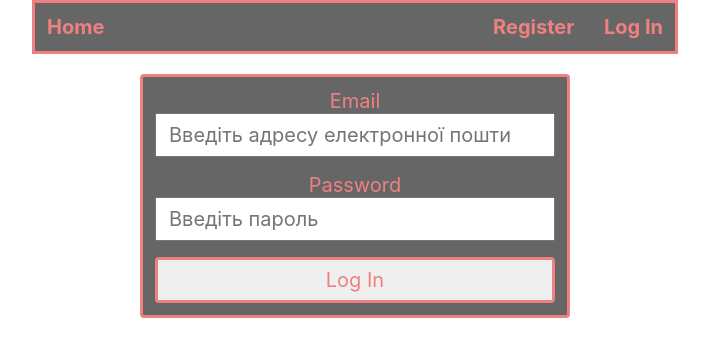
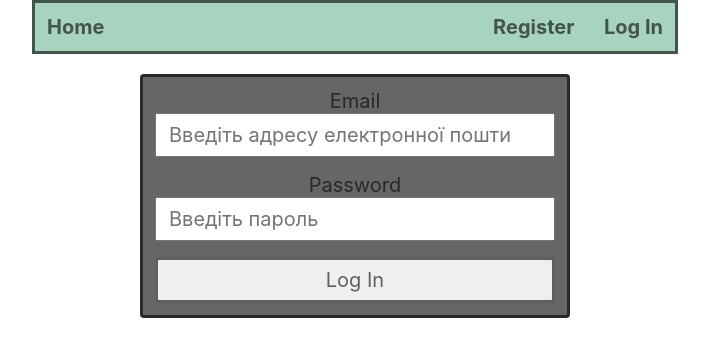
Before and after one commit to MiraDov290/goit-react-hw-08-phonebook, a React (Create React App) app: page /goit-react-hw-08-phonebook/login in a window 1280 px wide. Shown: the top 356 px of the page, without its empty margins (285-994 px from the left). Built offline with nearby package versions, Linux system fonts and the light colour scheme.

Commit message:
changers

```diff
--- a/src/components/App/App.jsx
+++ b/src/components/App/App.jsx
@@ -1,4 +1,4 @@
-import { useEffect } from "react";
+import { useEffect, lazy } from "react";
 import { useDispatch } from "react-redux";
 import { Layout } from 'components/Layout/Layout';
 import { PrivateRoute } from 'components/PrivateRoute';
@@ -6,20 +6,20 @@ import { RestrictedRoute } from 'components/RestrictedRoute';
 import { refreshUser } from 'redux/auth/operations';
 import { useAuth } from 'components/hooks/useAuth';
 
-import Home from 'components/pages/Home';
-import Register  from 'components/pages/Register';
-import Login from 'components/pages/Login';
-import Contacts from 'components/pages/Contacts';
+// import Home from 'components/pages/Home';
+// import Register  from 'components/pages/Register';
+// import Login from 'components/pages/Login';
+// import Contacts from 'components/pages/Contacts';
 
 
 import { Wrapper } from './App.styled';
 import { Route, Routes } from "react-router-dom";
 
 
-// const Home = lazy(() => import('pages/Home'));
-// const Register = lazy(() => import('pages/Register'));
-// const Login = lazy(() => import('pages/Login'));
-// const Contacts = lazy(() => import('pages/Contacts'));
+const Home = lazy(() => import('components/pages/Home'));
+const Register = lazy(() => import('components/pages/Register'));
+const Login = lazy(() => import('components/pages/Login'));
+const Contacts = lazy(() => import('components/pages/Contacts'));
 
 
 export const App = () => {
--- a/src/components/AppBar/AppBar.styled.jsx
+++ b/src/components/AppBar/AppBar.styled.jsx
@@ -5,7 +5,7 @@ export const Header = styled.header`
   justify-content: space-between;
   align-items: center;
   margin: 0 auto 20px auto;
-  border: 3px solid #f08080;
-  background-color: rgba(0, 0, 0, 0.6);
+  border: 3px solid rgba(0, 0, 0, 0.6);
+  background-color: rgba(0, 128, 70, 0.345);
   width: 640px;
 `;
--- a/src/components/AuthNav/Auth.styled.jsx
+++ b/src/components/AuthNav/Auth.styled.jsx
@@ -8,7 +8,7 @@ export const Link = styled(NavLink)`
   text-decoration: none;
   padding: 12px;
   font-weight: 700;
-  color: #f08080;
+  color: rgba(0, 0, 0, 0.6);
   font-size: 20px;
 
   &:hover {
--- a/src/components/LoginForm/LoginForm.styled.jsx
+++ b/src/components/LoginForm/LoginForm.styled.jsx
@@ -6,7 +6,7 @@ export const Form = styled.form`
   width: 400px;
   padding: 12px;
   background-color: rgba(0, 0, 0, 0.6);
-  border: 3px solid #f08080;
+  border: 3px solid rgba(0, 0, 0, 0.6);;
   border-radius: 4px;
   margin: 0 auto;
 `;
@@ -15,7 +15,7 @@ export const Label = styled.label`
   display: flex;
   flex-direction: column;
   margin-bottom: 16px;
-  color: #f08080;
+  color: rgba(0, 0, 0, 0.6);;
   font-size: 20px;
 `;
 
@@ -31,8 +31,8 @@ export const Button = styled.button`
   font: inherit;
   cursor: pointer;
   border-radius: 4px;
-  border: 3px solid #f08080;
-  color: #f08080;
+  border: 3px solid rgba(0, 0, 0, 0.6);;
+  color: rgba(0, 0, 0, 0.6);;
   font-size: 20px;
   display: flex;
   align-items: center;
--- a/src/components/Navigation/Navigation.styled.jsx
+++ b/src/components/Navigation/Navigation.styled.jsx
@@ -6,7 +6,7 @@ export const Link = styled(NavLink)`
   text-decoration: none;
   padding: 12px;
   font-weight: 700;
-  color: #f08080;
+  color: rgba(0, 0, 0, 0.6);
   font-size: 20px;
 
   &:hover {
--- a/src/components/RegisterForm/RegisterForm.styles.jsx
+++ b/src/components/RegisterForm/RegisterForm.styles.jsx
@@ -31,8 +31,8 @@ export const Button = styled.button`
   font: inherit;
   cursor: pointer;
   border-radius: 4px;
-  border: 3px solid #f08080;
-  color: #f08080;
+  border: 3px solid rgba(0, 0, 0, 0.6);
+  color: rgba(0, 0, 0, 0.6);
   font-size: 20px;
   display: flex;
   align-items: center;
--- a/src/components/UserMenu/UserMenu.styled.jsx
+++ b/src/components/UserMenu/UserMenu.styled.jsx
@@ -8,7 +8,7 @@ export const Wrapper = styled.div`
 
 export const Text = styled.p`
   font-weight: 700;
-  color: #f08080;
+  color:rgba(0, 0, 0, 0.6);
   font-size: 20px;
 `;
 
@@ -17,8 +17,8 @@ export const Button = styled.button`
   font: inherit;
   cursor: pointer;
   border-radius: 4px 8px;
-  border: 3px solid #f08080;
-  color: #f08080;
+  border: 3px solid rgba(0, 0, 0, 0.6);
+  color: rgba(0, 0, 0, 0.6);
   font-size: 20px;
   display: flex;
   align-items: center;
--- a/src/components/pages/Home.styled.jsx
+++ b/src/components/pages/Home.styled.jsx
@@ -11,5 +11,5 @@ export const Title = styled.h1`
   font-weight: 900;
   font-size: 48;
   text-align: center;
-  color: #f08080;
+  color: rgba(0, 0, 0, 0.6);
 `;
```
